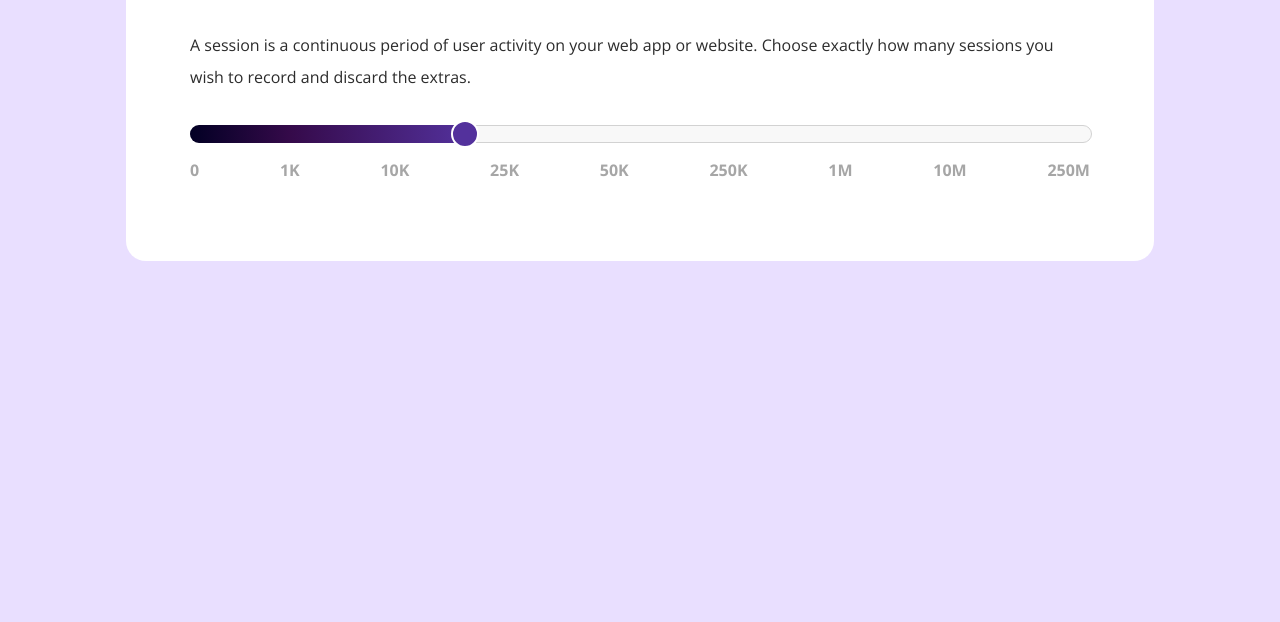
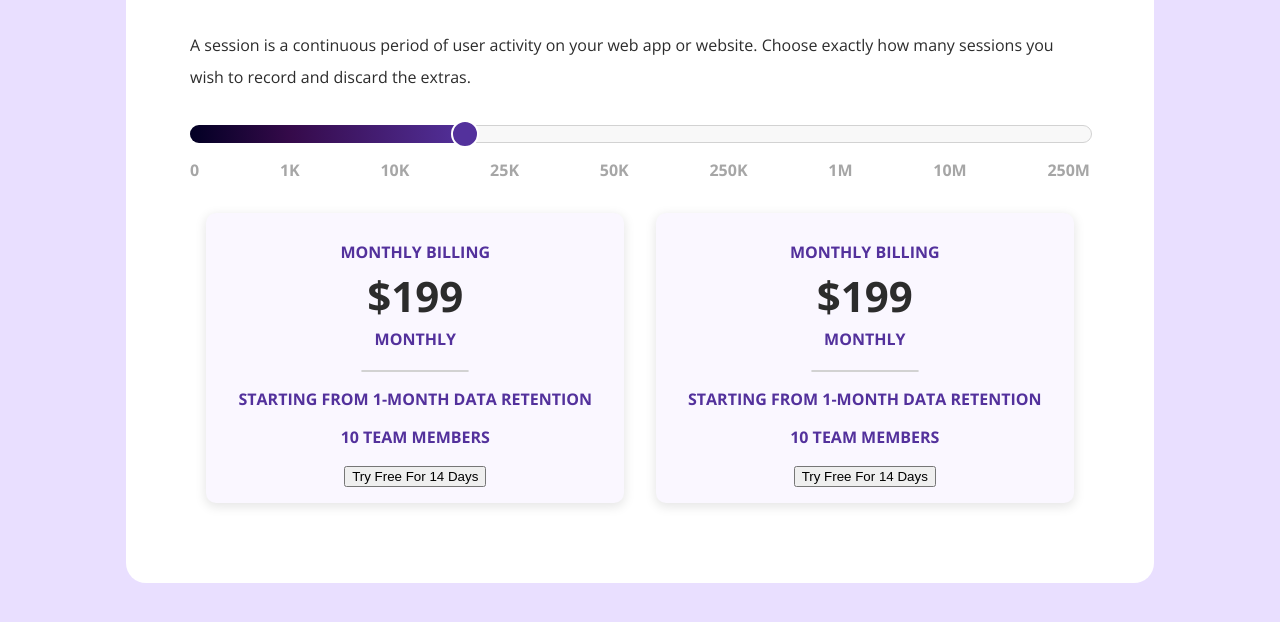
Before and after one commit to Binkybinx/Cost-Estimator, a plain HTML site: page index.html in a window 1280 px wide. Shown: the part 490-1112 px from the top of the page. Before the commit the page ends 800 px from the top, so only its background shows below. Drawn offline with nearby package versions, Linux system fonts and the light colour scheme.

Commit message:
create the two price cards

```diff
--- a/index.html
+++ b/index.html
@@ -58,6 +58,30 @@
           </ul>
         </div>
       </div>
+      <div class="card-wrapper">
+        <div class="card">
+          <div class="top-section">
+            <p>Monthly Billing</p>
+            <p class="price">$199</p>
+            <p>Monthly</p>
+          </div>
+          <hr />
+          <p>Starting from 1-month data retention</p>
+          <p>10 team members</p>
+          <button>Try Free For 14 Days</button>
+        </div>
+        <div class="card">
+          <div class="top-section">
+            <p>Monthly Billing</p>
+            <p class="price">$199</p>
+            <p>Monthly</p>
+          </div>
+          <hr />
+          <p>Starting from 1-month data retention</p>
+          <p>10 team members</p>
+          <button>Try Free For 14 Days</button>
+        </div>
+      </div>
     </div>
   </body>
 </html>
--- a/style.css
+++ b/style.css
@@ -193,3 +193,37 @@ h1 {
   font-weight: bold;
   color: rgb(166, 166, 166);
 }
+
+.card-wrapper {
+  display: flex;
+}
+.card {
+  background-color: rgb(250, 247, 255);
+  border-radius: 10px;
+  margin: 16px;
+  padding: 16px 32px;
+  box-shadow: 0px 3px 11px 1px rgba(0, 0, 0, 0.1);
+  text-align: center;
+  font-weight: bold;
+  color: rgb(83, 49, 156);
+  text-transform: uppercase;
+}
+
+.card .top-section {
+  padding: 8px;
+}
+
+.card .top-section p {
+  margin: 4px 0;
+}
+
+.card .price {
+  font-size: 42px;
+  color: rgb(44, 44, 44);
+}
+
+.card hr {
+  width: 30%;
+  border: 1px solid rgb(210, 210, 210);
+  border-radius: 2px;
+}
```
